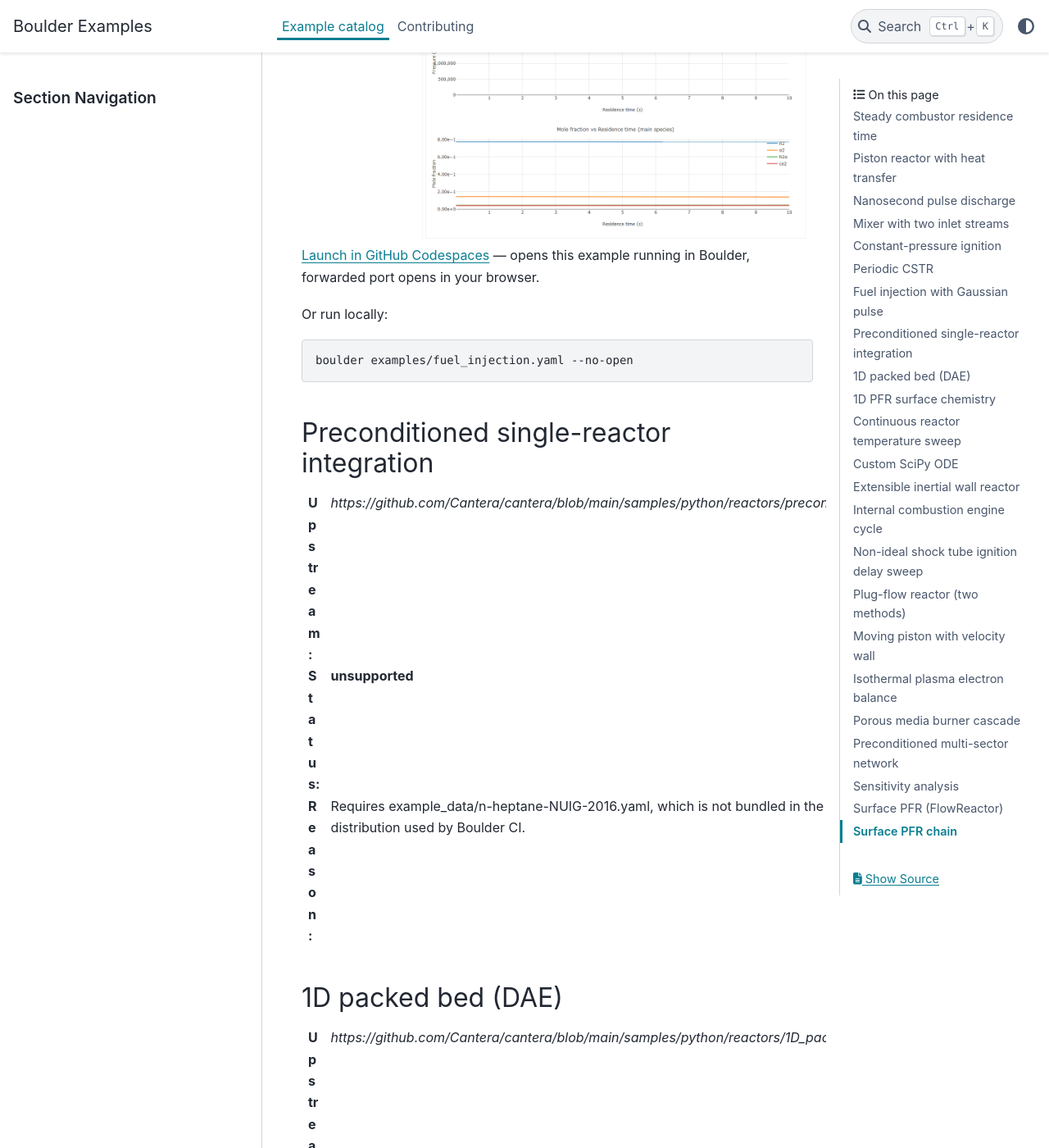
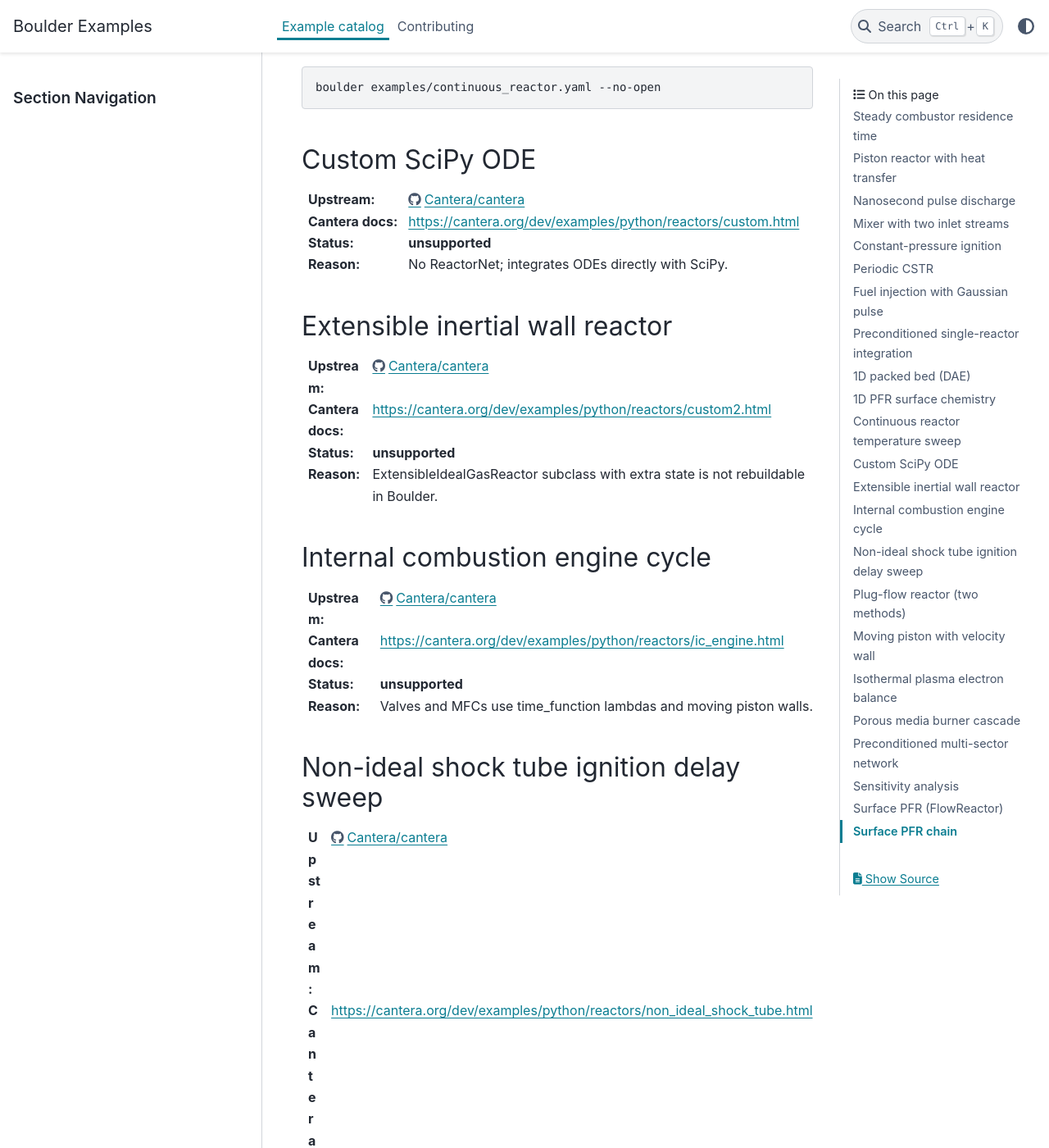
Before and after one commit to parks4/boulder_examples, a Sphinx documentation site: the page built from docs/catalog.rst, in a window 1280 px wide and 1400 px high, scrolled down 12041 px. Shown: the whole window at 82% size. Built offline with Sphinx 7.4.7 and the PyData theme 0.15.4, drawn with Linux system fonts in a browser that asks for light colours; some of the changed text lies outside the part shown.

Commit message:
fix: render Upstream as a clickable link, add Cantera docs link
The catalog's :Upstream: field used RST single-backtick syntax, which
is an italic role reference, not a hyperlink -- it rendered as plain
italic text in the built docs. Switch to the `text <url>`_ hyperlink
form, and add a :Cantera docs: line pointing at the rendered
cantera.org page for each example (verified all 23 manifest entries'
URLs return HTTP 200).

```diff
--- a/docs/catalog.rst
+++ b/docs/catalog.rst
@@ -8,7 +8,8 @@ See :doc:`boulder:stone` for the STONE YAML format and :doc:`boulder:cantera_ups
 Steady combustor residence time
 -------------------------------
 
-:Upstream: `https://github.com/Cantera/cantera/blob/main/samples/python/reactors/combustor.py`
+:Upstream: `https://github.com/Cantera/cantera/blob/main/samples/python/reactors/combustor.py <https://github.com/Cantera/cantera/blob/main/samples/python/reactors/combustor.py>`_
+:Cantera docs: `https://cantera.org/dev/examples/python/reactors/combustor.html <https://cantera.org/dev/examples/python/reactors/combustor.html>`_
 :Status: **generated**
 :STONE: ``examples/combustor.yaml``
 :Mechanism: ``gri30.yaml``
@@ -29,7 +30,8 @@ Or run locally:
 Piston reactor with heat transfer
 ---------------------------------
 
-:Upstream: `https://github.com/Cantera/cantera/blob/main/samples/python/reactors/reactor2.py`
+:Upstream: `https://github.com/Cantera/cantera/blob/main/samples/python/reactors/reactor2.py <https://github.com/Cantera/cantera/blob/main/samples/python/reactors/reactor2.py>`_
+:Cantera docs: `https://cantera.org/dev/examples/python/reactors/reactor2.html <https://cantera.org/dev/examples/python/reactors/reactor2.html>`_
 :Status: **generated**
 :STONE: ``examples/reactor2.yaml``
 :Mechanism: ``gri30.yaml``
@@ -50,7 +52,8 @@ Or run locally:
 Nanosecond pulse discharge
 --------------------------
 
-:Upstream: `https://github.com/Cantera/cantera/blob/main/samples/python/reactors/nanosecond_pulse_discharge.py`
+:Upstream: `https://github.com/Cantera/cantera/blob/main/samples/python/reactors/nanosecond_pulse_discharge.py <https://github.com/Cantera/cantera/blob/main/samples/python/reactors/nanosecond_pulse_discharge.py>`_
+:Cantera docs: `https://cantera.org/dev/examples/python/reactors/nanosecond_pulse_discharge.html <https://cantera.org/dev/examples/python/reactors/nanosecond_pulse_discharge.html>`_
 :Status: **adapted**
 :STONE: ``examples/nanosecond_pulse_discharge.yaml``
 :Mechanism: ``example_data/methane-plasma-pavan-2023.yaml``
@@ -71,7 +74,8 @@ Or run locally:
 Mixer with two inlet streams
 ----------------------------
 
-:Upstream: `https://github.com/Cantera/cantera/blob/main/samples/python/reactors/mix1.py`
+:Upstream: `https://github.com/Cantera/cantera/blob/main/samples/python/reactors/mix1.py <https://github.com/Cantera/cantera/blob/main/samples/python/reactors/mix1.py>`_
+:Cantera docs: `https://cantera.org/dev/examples/python/reactors/mix1.html <https://cantera.org/dev/examples/python/reactors/mix1.html>`_
 :Status: **adapted**
 :STONE: ``examples/mix1.yaml``
 :Mechanism: ``gri30.yaml``
@@ -92,7 +96,8 @@ Or run locally:
 Constant-pressure ignition
 --------------------------
 
-:Upstream: `https://github.com/Cantera/cantera/blob/main/samples/python/reactors/reactor1.py`
+:Upstream: `https://github.com/Cantera/cantera/blob/main/samples/python/reactors/reactor1.py <https://github.com/Cantera/cantera/blob/main/samples/python/reactors/reactor1.py>`_
+:Cantera docs: `https://cantera.org/dev/examples/python/reactors/reactor1.html <https://cantera.org/dev/examples/python/reactors/reactor1.html>`_
 :Status: **adapted**
 :STONE: ``examples/reactor1.yaml``
 :Mechanism: ``h2o2.yaml``
@@ -113,7 +118,8 @@ Or run locally:
 Periodic CSTR
 -------------
 
-:Upstream: `https://github.com/Cantera/cantera/blob/main/samples/python/reactors/periodic_cstr.py`
+:Upstream: `https://github.com/Cantera/cantera/blob/main/samples/python/reactors/periodic_cstr.py <https://github.com/Cantera/cantera/blob/main/samples/python/reactors/periodic_cstr.py>`_
+:Cantera docs: `https://cantera.org/dev/examples/python/reactors/periodic_cstr.html <https://cantera.org/dev/examples/python/reactors/periodic_cstr.html>`_
 :Status: **adapted**
 :STONE: ``examples/periodic_cstr.yaml``
 :Mechanism: ``h2o2.yaml``
@@ -134,7 +140,8 @@ Or run locally:
 Fuel injection with Gaussian pulse
 ----------------------------------
 
-:Upstream: `https://github.com/Cantera/cantera/blob/main/samples/python/reactors/fuel_injection.py`
+:Upstream: `https://github.com/Cantera/cantera/blob/main/samples/python/reactors/fuel_injection.py <https://github.com/Cantera/cantera/blob/main/samples/python/reactors/fuel_injection.py>`_
+:Cantera docs: `https://cantera.org/dev/examples/python/reactors/fuel_injection.html <https://cantera.org/dev/examples/python/reactors/fuel_injection.html>`_
 :Status: **adapted**
 :STONE: ``examples/fuel_injection.yaml``
 :Mechanism: ``nDodecane_Reitz.yaml``
@@ -155,28 +162,32 @@ Or run locally:
 Preconditioned single-reactor integration
 -----------------------------------------
 
-:Upstream: `https://github.com/Cantera/cantera/blob/main/samples/python/reactors/preconditioned_integration.py`
+:Upstream: `https://github.com/Cantera/cantera/blob/main/samples/python/reactors/preconditioned_integration.py <https://github.com/Cantera/cantera/blob/main/samples/python/reactors/preconditioned_integration.py>`_
+:Cantera docs: `https://cantera.org/dev/examples/python/reactors/preconditioned_integration.html <https://cantera.org/dev/examples/python/reactors/preconditioned_integration.html>`_
 :Status: **unsupported**
 :Reason: Requires example_data/n-heptane-NUIG-2016.yaml, which is not bundled in the Cantera 3.2 conda distribution used by Boulder CI.
 
 1D packed bed (DAE)
 -------------------
 
-:Upstream: `https://github.com/Cantera/cantera/blob/main/samples/python/reactors/1D_packed_bed.py`
+:Upstream: `https://github.com/Cantera/cantera/blob/main/samples/python/reactors/1D_packed_bed.py <https://github.com/Cantera/cantera/blob/main/samples/python/reactors/1D_packed_bed.py>`_
+:Cantera docs: `https://cantera.org/dev/examples/python/reactors/1D_packed_bed.html <https://cantera.org/dev/examples/python/reactors/1D_packed_bed.html>`_
 :Status: **unsupported**
 :Reason: Custom scikits.odes DAE packed-bed model; no global ReactorNet.
 
 1D PFR surface chemistry
 ------------------------
 
-:Upstream: `https://github.com/Cantera/cantera/blob/main/samples/python/reactors/1D_pfr_surfchem.py`
+:Upstream: `https://github.com/Cantera/cantera/blob/main/samples/python/reactors/1D_pfr_surfchem.py <https://github.com/Cantera/cantera/blob/main/samples/python/reactors/1D_pfr_surfchem.py>`_
+:Cantera docs: `https://cantera.org/dev/examples/python/reactors/1D_pfr_surfchem.html <https://cantera.org/dev/examples/python/reactors/1D_pfr_surfchem.html>`_
 :Status: **unsupported**
 :Reason: Uses FlowReactor and spatial surface chemistry not supported by Boulder.
 
 Continuous reactor temperature sweep
 ------------------------------------
 
-:Upstream: `https://github.com/Cantera/cantera/blob/main/samples/python/reactors/continuous_reactor.py`
+:Upstream: `https://github.com/Cantera/cantera/blob/main/samples/python/reactors/continuous_reactor.py <https://github.com/Cantera/cantera/blob/main/samples/python/reactors/continuous_reactor.py>`_
+:Cantera docs: `https://cantera.org/dev/examples/python/reactors/continuous_reactor.html <https://cantera.org/dev/examples/python/reactors/continuous_reactor.html>`_
 :Status: **adapted**
 :STONE: ``examples/continuous_reactor.yaml``
 :Mechanism: ``gri30.yaml``
@@ -197,83 +208,95 @@ Or run locally:
 Custom SciPy ODE
 ----------------
 
-:Upstream: `https://github.com/Cantera/cantera/blob/main/samples/python/reactors/custom.py`
+:Upstream: `https://github.com/Cantera/cantera/blob/main/samples/python/reactors/custom.py <https://github.com/Cantera/cantera/blob/main/samples/python/reactors/custom.py>`_
+:Cantera docs: `https://cantera.org/dev/examples/python/reactors/custom.html <https://cantera.org/dev/examples/python/reactors/custom.html>`_
 :Status: **unsupported**
 :Reason: No ReactorNet; integrates ODEs directly with SciPy.
 
 Extensible inertial wall reactor
 --------------------------------
 
-:Upstream: `https://github.com/Cantera/cantera/blob/main/samples/python/reactors/custom2.py`
+:Upstream: `https://github.com/Cantera/cantera/blob/main/samples/python/reactors/custom2.py <https://github.com/Cantera/cantera/blob/main/samples/python/reactors/custom2.py>`_
+:Cantera docs: `https://cantera.org/dev/examples/python/reactors/custom2.html <https://cantera.org/dev/examples/python/reactors/custom2.html>`_
 :Status: **unsupported**
 :Reason: ExtensibleIdealGasReactor subclass with extra state is not rebuildable in Boulder.
 
 Internal combustion engine cycle
 --------------------------------
 
-:Upstream: `https://github.com/Cantera/cantera/blob/main/samples/python/reactors/ic_engine.py`
+:Upstream: `https://github.com/Cantera/cantera/blob/main/samples/python/reactors/ic_engine.py <https://github.com/Cantera/cantera/blob/main/samples/python/reactors/ic_engine.py>`_
+:Cantera docs: `https://cantera.org/dev/examples/python/reactors/ic_engine.html <https://cantera.org/dev/examples/python/reactors/ic_engine.html>`_
 :Status: **unsupported**
 :Reason: Valves and MFCs use time_function lambdas and moving piston walls.
 
 Non-ideal shock tube ignition delay sweep
 -----------------------------------------
 
-:Upstream: `https://github.com/Cantera/cantera/blob/main/samples/python/reactors/non_ideal_shock_tube.py`
+:Upstream: `https://github.com/Cantera/cantera/blob/main/samples/python/reactors/non_ideal_shock_tube.py <https://github.com/Cantera/cantera/blob/main/samples/python/reactors/non_ideal_shock_tube.py>`_
+:Cantera docs: `https://cantera.org/dev/examples/python/reactors/non_ideal_shock_tube.html <https://cantera.org/dev/examples/python/reactors/non_ideal_shock_tube.html>`_
 :Status: **unsupported**
 :Reason: Multi-temperature IDT sweep and real-gas phase switching are not static STONE.
 
 Plug-flow reactor (two methods)
 -------------------------------
 
-:Upstream: `https://github.com/Cantera/cantera/blob/main/samples/python/reactors/pfr.py`
+:Upstream: `https://github.com/Cantera/cantera/blob/main/samples/python/reactors/pfr.py <https://github.com/Cantera/cantera/blob/main/samples/python/reactors/pfr.py>`_
+:Cantera docs: `https://cantera.org/dev/examples/python/reactors/pfr.html <https://cantera.org/dev/examples/python/reactors/pfr.html>`_
 :Status: **unsupported**
 :Reason: Multiple ReactorNet objects and chain/Lagrangian algorithms are not one static YAML.
 
 Moving piston with velocity wall
 --------------------------------
 
-:Upstream: `https://github.com/Cantera/cantera/blob/main/samples/python/reactors/piston.py`
+:Upstream: `https://github.com/Cantera/cantera/blob/main/samples/python/reactors/piston.py <https://github.com/Cantera/cantera/blob/main/samples/python/reactors/piston.py>`_
+:Cantera docs: `https://cantera.org/dev/examples/python/reactors/piston.html <https://cantera.org/dev/examples/python/reactors/piston.html>`_
 :Status: **unsupported**
 :Reason: Wall velocity callable and dual-mechanism piston dynamics are not captured in STONE.
 
 Isothermal plasma electron balance
 ----------------------------------
 
-:Upstream: `https://github.com/Cantera/cantera/blob/main/samples/python/reactors/plasma.py`
+:Upstream: `https://github.com/Cantera/cantera/blob/main/samples/python/reactors/plasma.py <https://github.com/Cantera/cantera/blob/main/samples/python/reactors/plasma.py>`_
+:Cantera docs: `https://cantera.org/dev/examples/python/reactors/plasma.html <https://cantera.org/dev/examples/python/reactors/plasma.html>`_
 :Status: **unsupported**
 :Reason: No ReactorNet; SciPy ODE for electron density.
 
 Porous media burner cascade
 ---------------------------
 
-:Upstream: `https://github.com/Cantera/cantera/blob/main/samples/python/reactors/porous_media_burner.py`
+:Upstream: `https://github.com/Cantera/cantera/blob/main/samples/python/reactors/porous_media_burner.py <https://github.com/Cantera/cantera/blob/main/samples/python/reactors/porous_media_burner.py>`_
+:Cantera docs: `https://cantera.org/dev/examples/python/reactors/porous_media_burner.html <https://cantera.org/dev/examples/python/reactors/porous_media_burner.html>`_
 :Status: **unsupported**
 :Reason: Custom ExtensibleIdealGasConstPressureReactor cascade with radiation.
 
 Preconditioned multi-sector network
 -----------------------------------
 
-:Upstream: `https://github.com/Cantera/cantera/blob/main/samples/python/reactors/preconditioned_network.py`
+:Upstream: `https://github.com/Cantera/cantera/blob/main/samples/python/reactors/preconditioned_network.py <https://github.com/Cantera/cantera/blob/main/samples/python/reactors/preconditioned_network.py>`_
+:Cantera docs: `https://cantera.org/dev/examples/python/reactors/preconditioned_network.html <https://cantera.org/dev/examples/python/reactors/preconditioned_network.html>`_
 :Status: **unsupported**
 :Reason: Multiple coupled networks and preconditioner benchmarking loops.
 
 Sensitivity analysis
 --------------------
 
-:Upstream: `https://github.com/Cantera/cantera/blob/main/samples/python/reactors/sensitivity1.py`
+:Upstream: `https://github.com/Cantera/cantera/blob/main/samples/python/reactors/sensitivity1.py <https://github.com/Cantera/cantera/blob/main/samples/python/reactors/sensitivity1.py>`_
+:Cantera docs: `https://cantera.org/dev/examples/python/reactors/sensitivity1.html <https://cantera.org/dev/examples/python/reactors/sensitivity1.html>`_
 :Status: **unsupported**
 :Reason: ReactorNet sensitivity API is not represented in STONE.
 
 Surface PFR (FlowReactor)
 -------------------------
 
-:Upstream: `https://github.com/Cantera/cantera/blob/main/samples/python/reactors/surf_pfr.py`
+:Upstream: `https://github.com/Cantera/cantera/blob/main/samples/python/reactors/surf_pfr.py <https://github.com/Cantera/cantera/blob/main/samples/python/reactors/surf_pfr.py>`_
+:Cantera docs: `https://cantera.org/dev/examples/python/reactors/surf_pfr.html <https://cantera.org/dev/examples/python/reactors/surf_pfr.html>`_
 :Status: **unsupported**
 :Reason: FlowReactor and FlowReactorSurface are unsupported in Boulder.
 
 Surface PFR chain
 -----------------
 
-:Upstream: `https://github.com/Cantera/cantera/blob/main/samples/python/reactors/surf_pfr_chain.py`
+:Upstream: `https://github.com/Cantera/cantera/blob/main/samples/python/reactors/surf_pfr_chain.py <https://github.com/Cantera/cantera/blob/main/samples/python/reactors/surf_pfr_chain.py>`_
+:Cantera docs: `https://cantera.org/dev/examples/python/reactors/surf_pfr_chain.html <https://cantera.org/dev/examples/python/reactors/surf_pfr_chain.html>`_
 :Status: **unsupported**
 :Reason: Repeated steady march with ReactorSurface chain is an algorithm, not static STONE.
```
Also changed, not shown: 1 other file.
